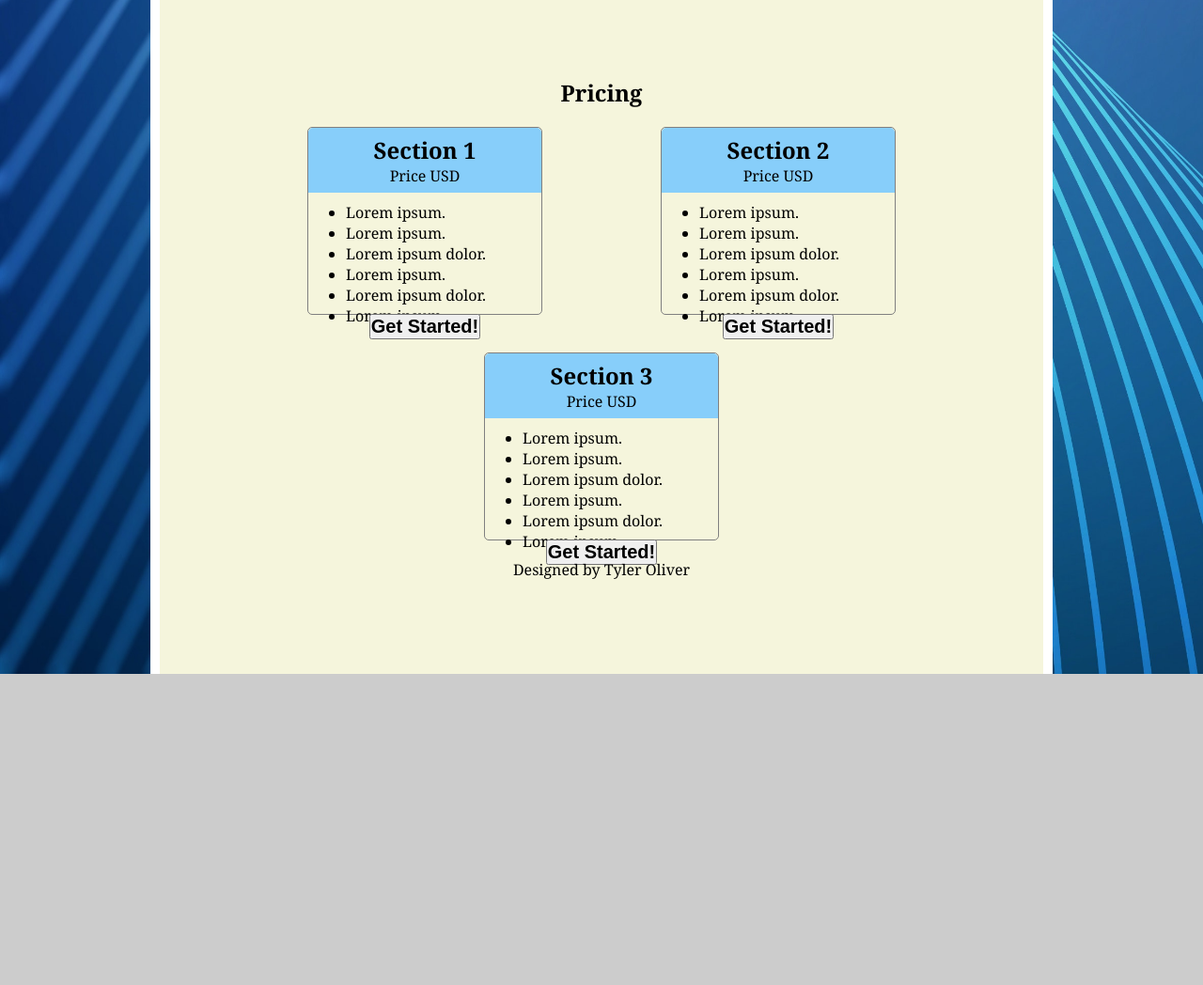
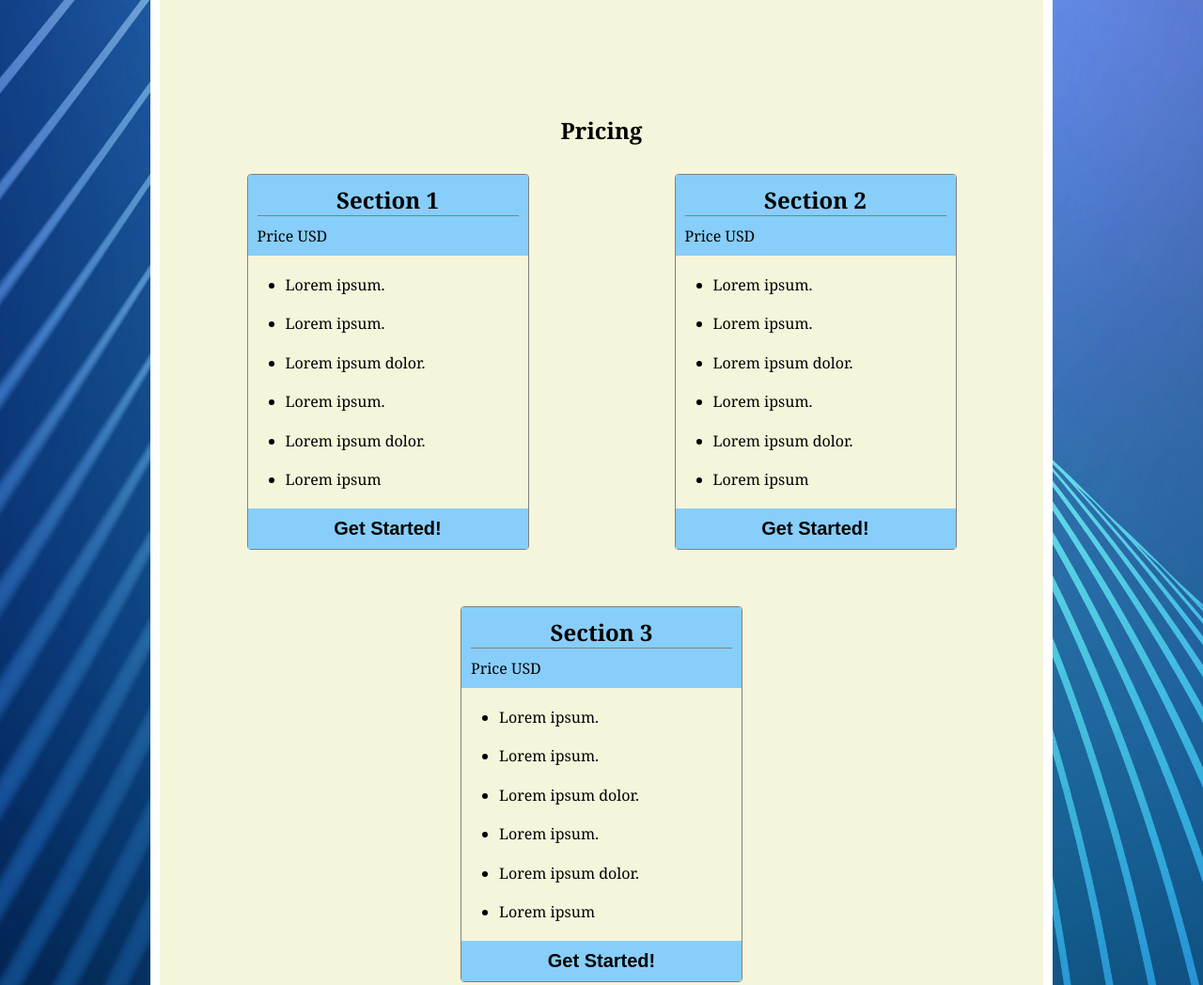
Before and after one commit to Tyler-Oliver/Responsive-Web-Design, a plain HTML site: page pages/Landing Page/index.html in a window 1280 px wide. Shown: the part 1175-2223 px from the top of the page at 94% size. Before the commit the page ends 1892 px from the top, so only its background shows below. Drawn offline with Linux system fonts and the light colour scheme.

Commit message:
Update styles.css

```diff
--- a/pages/Landing Page/styles/styles.css
+++ b/pages/Landing Page/styles/styles.css
@@ -128,7 +128,7 @@ body {
 /*Form*/
 
 #form-section {
-  margin: 40px auto 0px auto;
+  margin: 80px auto 0px auto;
 }
 
 #email {
@@ -204,34 +204,43 @@ body {
   flex-flow: row wrap;
   justify-content: space-around;
   align-items: center;
-  width: 80%;
+  width: 100%;
+  padding: 0 15px;
   margin: 0 auto;
+}
+
+.pricing-div {
+  display: flex;
+  flex-direction: column;
+  justify-content: space-between;
+  width: 300px;
+  height: 400px;
+  margin: 30px 10px;
+  border: 1px solid gray;
+  border-radius: 4px;
 }
 
 .pricing-title {
   display: flex;
   flex-direction: column;
-  justify-content: center;
-  height: 35%;
+  justify-content: space-around;
+  padding: 10px;
   background-color: lightskyblue;
-  border-top-left-radius: 5px;
-  border-top-right-radius: 5px;
+  border-top-left-radius: 4px;
+  border-top-right-radius: 4px;
 }
 
-.pricing-div {
-  width: 250px;
-  height: 200px;
-  margin: 20px;
-  border: 1px solid gray;
-  border-radius: 5px;
+.pricing-title h1{
+ margin-bottom: 10px;
+ border-bottom: 1px solid gray;
 }
 
+.pricing-title h3,
+.pricing-title p {
+  text-align: left;
+}
 .list-div {
-  display: flex;
-  flex-direction: column;
-  justify-content: center;
-  height: 65%;
-  margin: 0 auto;
+  height: 100%;
   padding: 10px 10px 10px 40px;
   text-align: left;
 }
@@ -243,9 +252,24 @@ body {
   height: 100%;
 }
 
+.pricing-button {
+  padding: 10px;
+  cursor: pointer;
+  background-color: lightskyblue;
+  border: none;
+}
+
+.pricing-button:hover {
+  background-color: gray;
+}
+
 #filler {
   width: 100%;
   height: 100px;
+}
+
+footer {
+  margin-top: 50px;
 }
 
 /* Media Queries */
```
